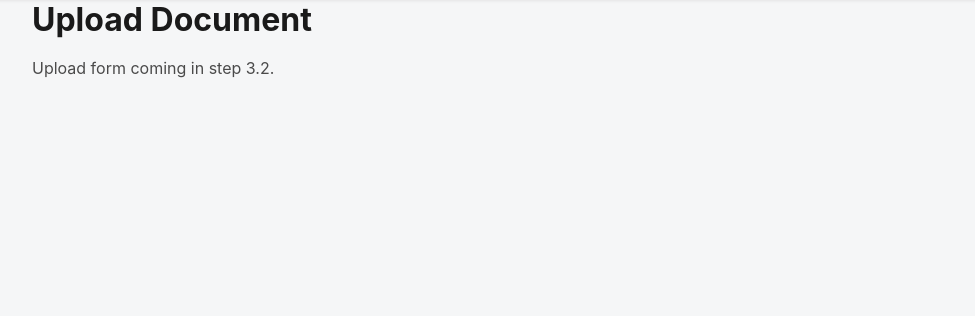
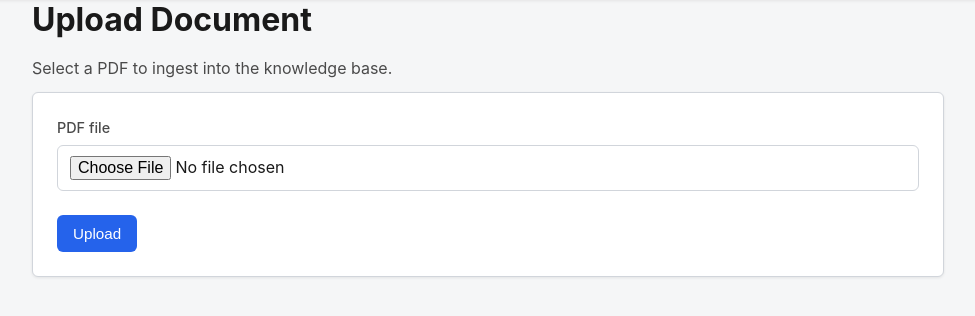
Before and after one commit to neoToad/PolicyIQ, a Django app: page /upload/ in a window 1280 px wide. Shown: the part 63-379 px from the top of the page, without its empty margins (152-1127 px from the left). Run offline with Django 5.2, Linux system fonts and the light colour scheme; some libraries are stand-ins or nearby versions.

Commit message:
[Phase3.2] HTMX upload form with HTML partial responses
- Rewrite templates/documents/upload.html with HTMX file upload form
- Add _upload_result.html partial for success/error feedback
- Update UploadPageView to handle POST and return HTML partials
- Refactor ingestion pipeline into _save_upload_and_ingest() shared helper

Co-Authored-By: Claude Opus 4.7 <noreply@anthropic.com>

```diff
--- a/policyiq/documents/views.py
+++ b/policyiq/documents/views.py
@@ -15,9 +15,72 @@ from documents.services.extractor import clean_pages, extract_pages
 from documents.services.indexer import index_document
 
 
+def _save_upload_and_ingest(upload) -> Document:
+    """Save the uploaded PDF to disk and run the full ingestion pipeline."""
+    media_root = Path(getattr(settings, "MEDIA_ROOT", settings.BASE_DIR / "media"))
+    documents_dir = media_root / "documents"
+    documents_dir.mkdir(parents=True, exist_ok=True)
+    file_path = documents_dir / upload.name
+
+    with file_path.open("wb+") as destination:
+        for chunk in upload.chunks():
+            destination.write(chunk)
+
+    pages = extract_pages(str(file_path))
+    cleaned_pages = clean_pages(pages)
+    chunks = chunk_pages(cleaned_pages)
+    embedded_chunks = embed_chunks(chunks)
+
+    document = Document.objects.create(
+        name=upload.name,
+        file_path=str(file_path),
+        page_count=len(pages),
+        chunk_count=len(embedded_chunks),
+    )
+    Chunk.objects.bulk_create(
+        [
+            Chunk(
+                document=document,
+                page_number=chunk["page_number"],
+                token_offset=chunk["token_offset"],
+                text=chunk["text"],
+            )
+            for chunk in embedded_chunks
+        ]
+    )
+    index_document(str(document.id), embedded_chunks)
+    return document
+
+
 class UploadPageView(View):
     def get(self, request):
         return render(request, "documents/upload.html")
+
+    def post(self, request):
+        upload = request.FILES.get("file")
+        if upload is None:
+            return render(
+                request,
+                "documents/_upload_result.html",
+                {"error": "A PDF file is required."},
+                status=400,
+            )
+
+        try:
+            document = _save_upload_and_ingest(upload)
+            return render(
+                request,
+                "documents/_upload_result.html",
+                {"document": document},
+                status=201,
+            )
+        except Exception as exc:
+            return render(
+                request,
+                "documents/_upload_result.html",
+                {"error": f"Document ingestion failed: {exc}"},
+                status=500,
+            )
 
 
 class HistoryPageView(View):
@@ -35,39 +98,7 @@ class DocumentUploadAPIView(APIView):
             )
 
         try:
-            media_root = Path(getattr(settings, "MEDIA_ROOT", settings.BASE_DIR / "media"))
-            documents_dir = media_root / "documents"
-            documents_dir.mkdir(parents=True, exist_ok=True)
-            file_path = documents_dir / upload.name
-
-            with file_path.open("wb+") as destination:
-                for chunk in upload.chunks():
-                    destination.write(chunk)
-
-            pages = extract_pages(str(file_path))
-            cleaned_pages = clean_pages(pages)
-            chunks = chunk_pages(cleaned_pages)
-            embedded_chunks = embed_chunks(chunks)
-
-            document = Document.objects.create(
-                name=upload.name,
-                file_path=str(file_path),
-                page_count=len(pages),
-                chunk_count=len(embedded_chunks),
-            )
-            Chunk.objects.bulk_create(
-                [
-                    Chunk(
-                        document=document,
-                        page_number=chunk["page_number"],
-                        token_offset=chunk["token_offset"],
-                        text=chunk["text"],
-                    )
-                    for chunk in embedded_chunks
-                ]
-            )
-            index_document(str(document.id), embedded_chunks)
-
+            document = _save_upload_and_ingest(upload)
             return Response(
                 {
                     "document_id": str(document.id),
--- a/policyiq/templates/documents/upload.html
+++ b/policyiq/templates/documents/upload.html
@@ -4,5 +4,25 @@
 
 {% block content %}
   <h1>Upload Document</h1>
-  <p class="text-secondary">Upload form coming in step 3.2.</p>
+  <p class="text-secondary mb-2">Select a PDF to ingest into the knowledge base.</p>
+
+  <div class="card">
+    <form
+      hx-post="{% url 'upload-page' %}"
+      hx-encoding="multipart/form-data"
+      hx-target="#upload-result"
+      hx-swap="innerHTML"
+      hx-indicator="#upload-indicator"
+    >
+      <label for="file">PDF file</label>
+      <input type="file" id="file" name="file" accept="application/pdf" required>
+
+      <div class="mt-4">
+        <button type="submit">Upload</button>
+        <span id="upload-indicator" class="htmx-indicator">Processing…</span>
+      </div>
+    </form>
+  </div>
+
+  <div id="upload-result" class="mt-4"></div>
 {% endblock %}
```
Also changed, not shown: CURRENT_TASK.md (+7 -7 lines), policyiq/templates/documents/_upload_result.html (added, +10 -0 lines), CHANGELOG.md.
